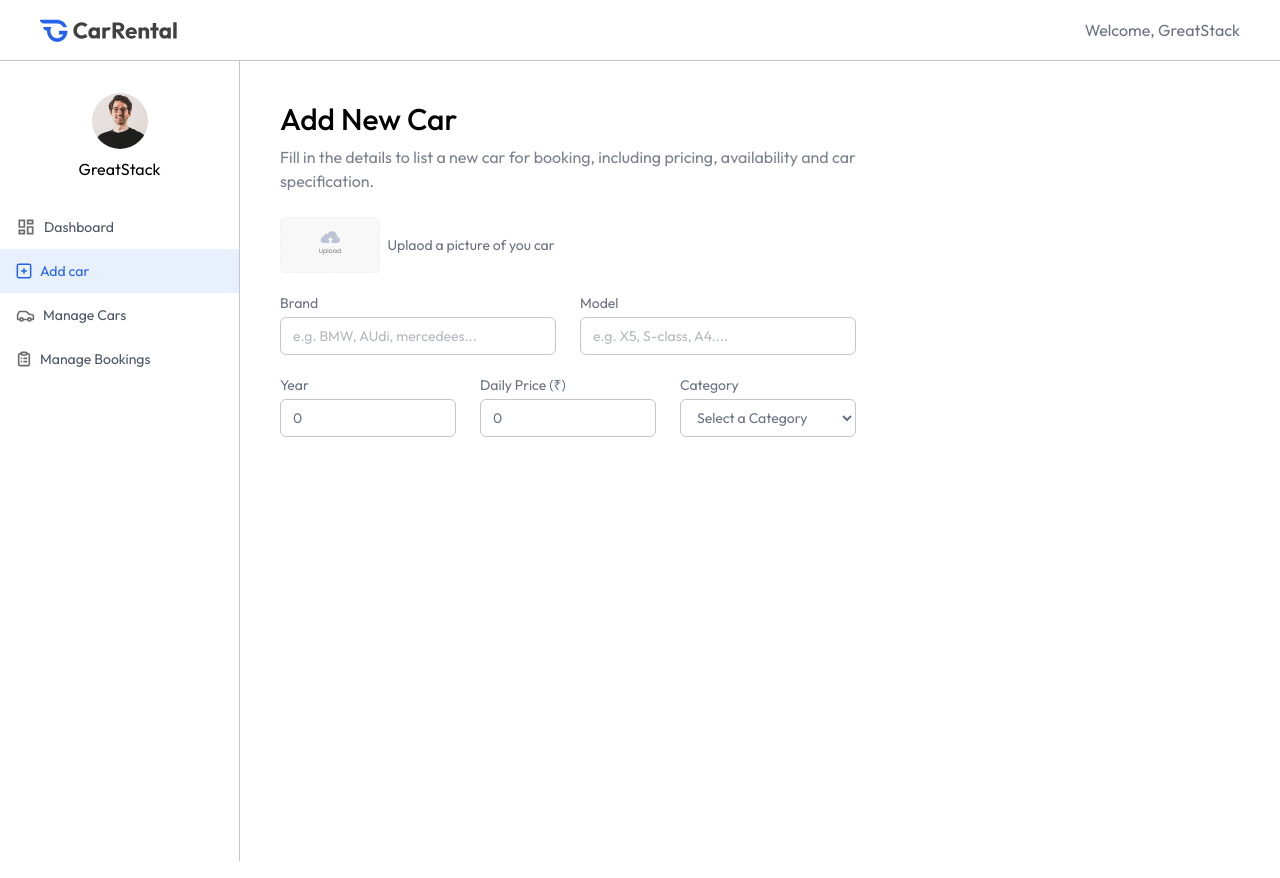
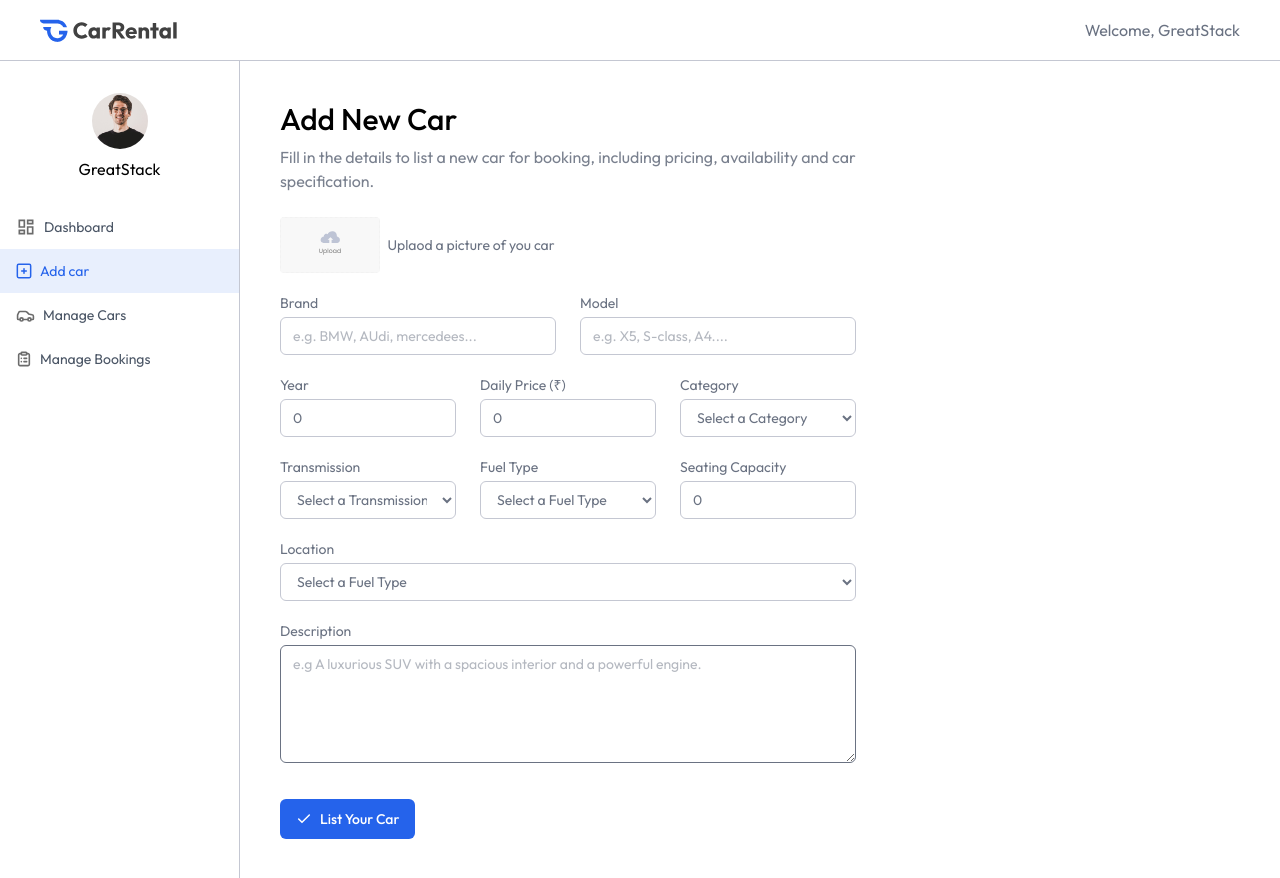
Before and after one commit to Sharukhkhan561/clients, a React (Vite) app: page /owner/add-car in a window 1280 px wide. Built offline with nearby package versions, Linux system fonts and the light colour scheme.

Commit message:
Adding Add Car component in Dashbaord component.

```diff
--- a/src/pages/owner/AddCar.jsx
+++ b/src/pages/owner/AddCar.jsx
@@ -65,10 +65,59 @@
       </div>
         </div>
         {/* Car Transmission , fuel type , seating capacity */}
-      <div>
-        <div></div>
+      <div className='grid grid-cols-1 sm:grid-cols-2 sm:grid-cols-3 gap-6'>
+
+        <div className='flex flex-col w-full'>
+         <label htmlFor="">Transmission</label>
+         <select className='px-3 py-2 mt-1 border border-borderColor rounded-md outline-none' onChange={e=>setCar({...car, transmission:e.target.value})} value={car.transmission}>
+          <option value="">Select a Transmission</option>
+          <option value="Automatic">Automatic</option>
+          <option value="Manual">Manual</option>
+          <option value="Semi-Automatic">Semi-Automatic</option>
+         </select>
       </div>
 
+      <div className='flex flex-col w-full'>
+         <label htmlFor="">Fuel Type</label>
+         <select className='px-3 py-2 mt-1 border border-borderColor rounded-md outline-none' onChange={e=>steCar({...car, fuel_type:e.target.value})} value={car.fuel_type}>
+          <option value="">Select a Fuel Type</option>
+          <option value="CNG">CNG</option>
+          <option value="Diesel">Diesel</option>
+          <option value="Petrol">Petrol</option>
+          <option value="Electric">Electric</option>
+          <option value="Hybrid">Hybrid</option>
+         </select>
+      </div>
+
+      <div className='flex flex-col w-full'>
+         <label htmlFor="">Seating Capacity</label>
+         <input type="number" value ={car.seating_capacity} onChange={e=>setCar({...car,seating_capacity:e.target.value})} placeholder='4' required className='px-3 py-2 mt-1 border border-borderColor rounded-md outline-none' />
+      </div>
+      </div>
+   {/* Car location  */}
+   <div className='flex flex-col w-full'>
+   <label htmlFor="">Location</label>
+         <select className='px-3 py-2 mt-1 border border-borderColor rounded-md outline-none' onChange={e=>steCar({...car, location:e.target.value})} value={car.location}>
+          <option value="">Select a Fuel Type</option>
+          <option value="Delhi">Delhi</option>
+          <option value="Noida">Noida</option>
+          <option value="Mumbai">Mumbai</option>
+          <option value="Banglore">Banglore</option>
+          <option value="Hyderabad">Hyderabad</option>
+         </select>
+   </div>
+
+   {/* Car Description  */}
+   <div className='flex flex-col w-full'>
+         <label htmlFor="">Description</label>
+         <textarea rows ={5} placeholder='e.g A luxurious SUV with a spacious interior and a powerful engine.'
+         required className='px-3 py-2 mt-1 border boder-borderColor rounded-md outline-none' value ={car.description} onChange={e=>setCar({...car,description:e.target.value})}  >
+         </textarea>
+      </div>
+      <button className='flex items-center gap-2 px-4 py-2.5 mt-4 bg-primary text-white rounded-md font-medium w-max cursor-pointer'>
+        <img src={assets.tick_icon} alt="" />
+        List Your Car
+      </button>
     </form>
 
     </div>
```
